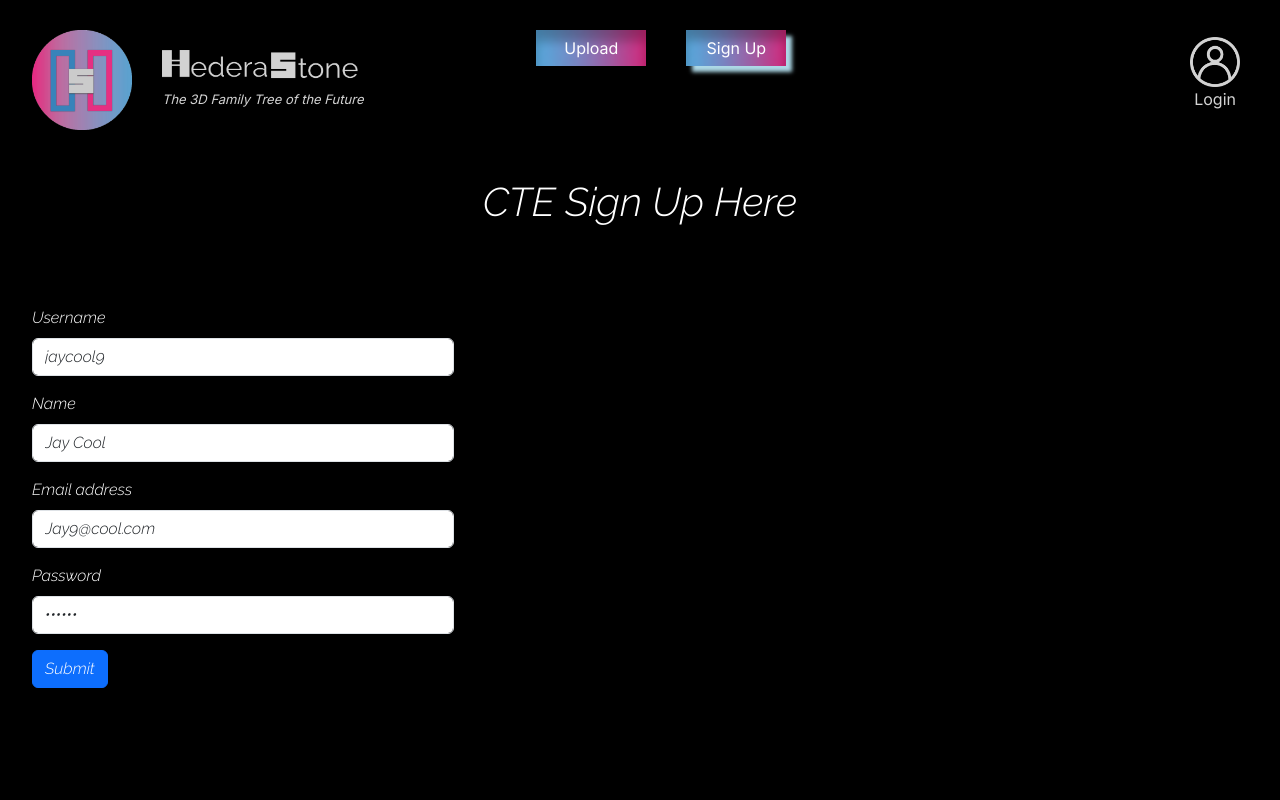
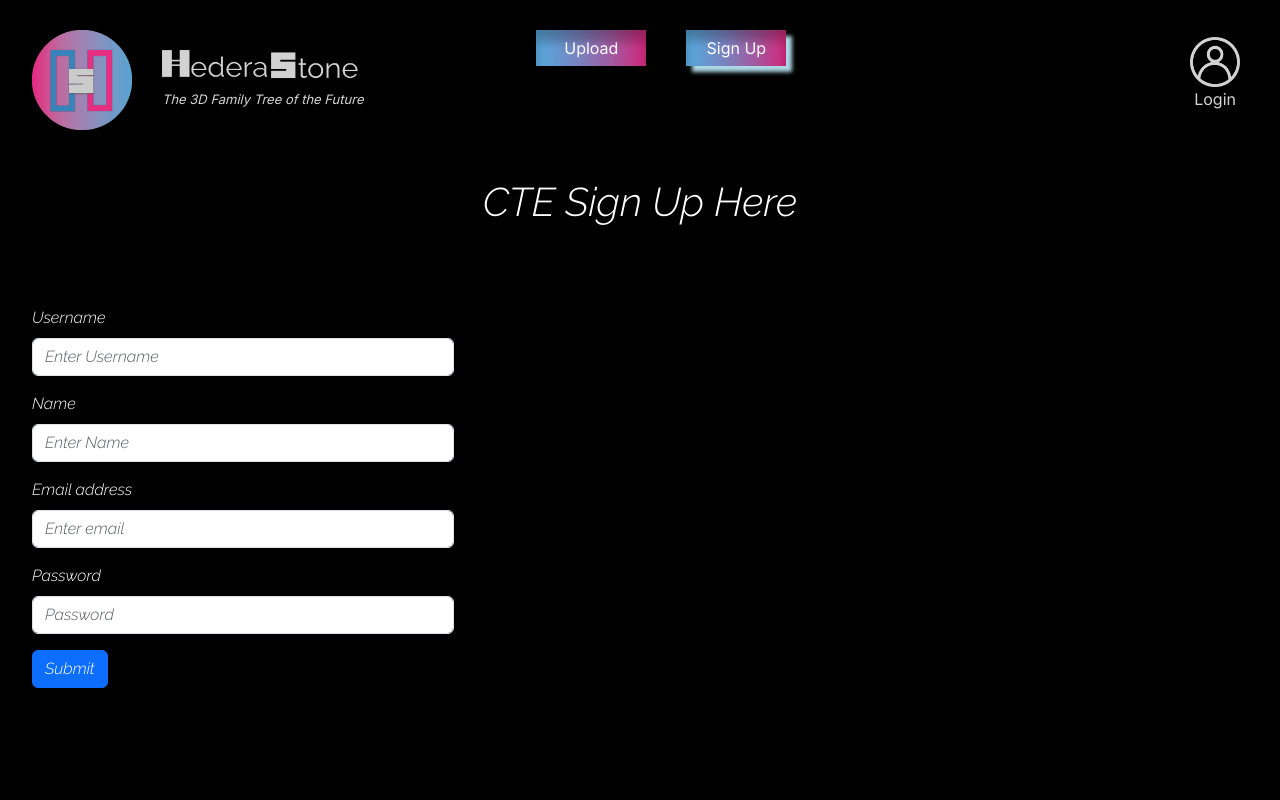
Before and after one commit to 010JGL/hedera_stone_v1, a Next.js app: page /upload/signup in a window 1280 px wide. Shown: the top 800 px of the page. Built offline with nearby package versions, Linux system fonts and the light colour scheme.

Commit message:
removed mock data and a picture for testing

```diff
--- a/app/upload/signup/page.jsx
+++ b/app/upload/signup/page.jsx
@@ -21,10 +21,10 @@ export default function SignUp() {
       theme: "colored",
     });
 
-  const [username, setUsername] = useState("jaycool9");
-  const [name, setName] = useState("Jay Cool");
-  const [email, setEmail] = useState("Jay9@cool.com");
-  const [password, setPassword] = useState("123456");
+  const [username, setUsername] = useState("");
+  const [name, setName] = useState("");
+  const [email, setEmail] = useState("");
+  const [password, setPassword] = useState("");
   const [role, setRole] = useState("basic");
   const [message, setMessage] = useState("");
 
```
Also changed, not shown: app/upload/login/page.jsx (+4 -4 lines), app/api/imageUpload/Retrowave2.png (deleted).
